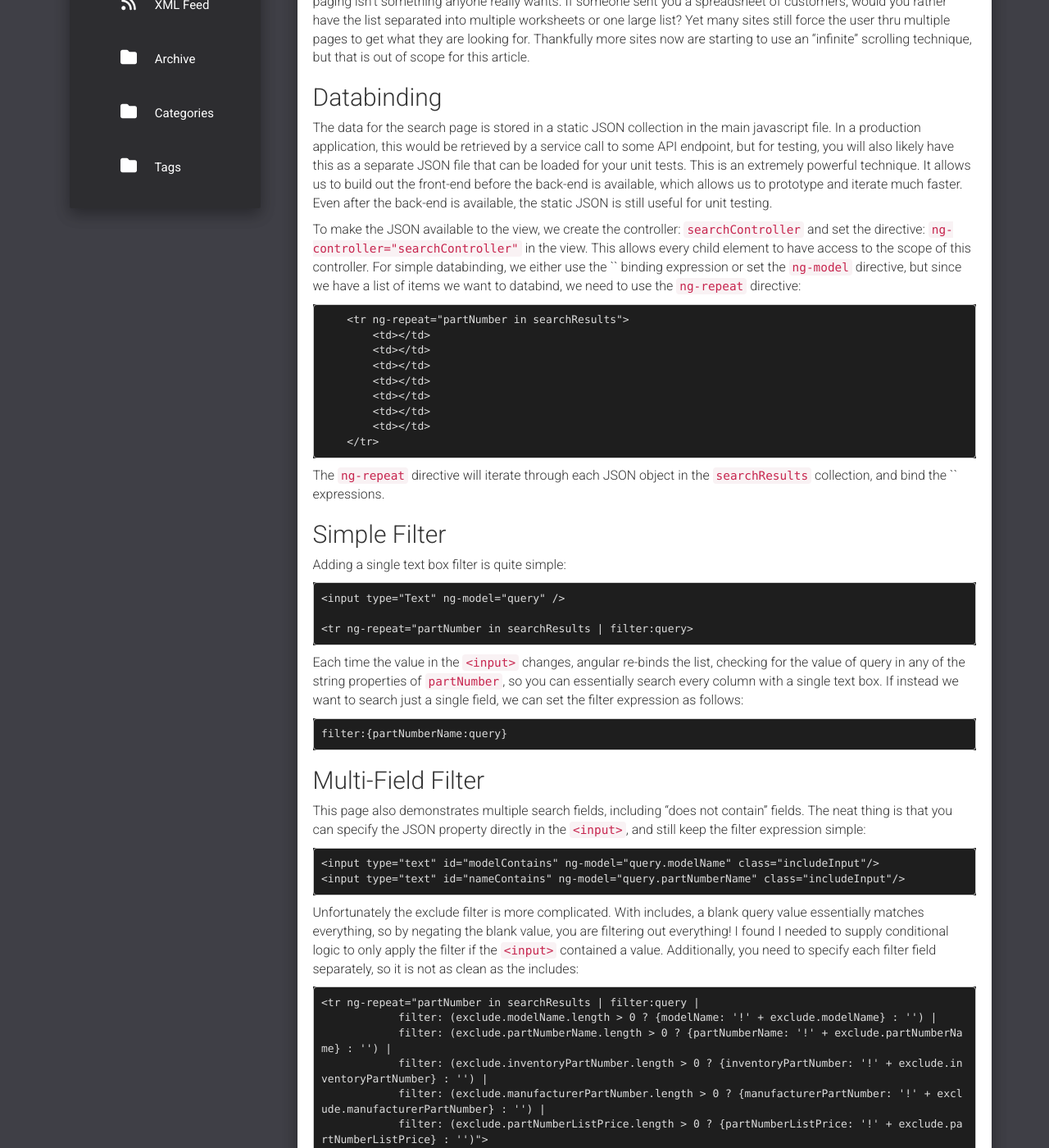
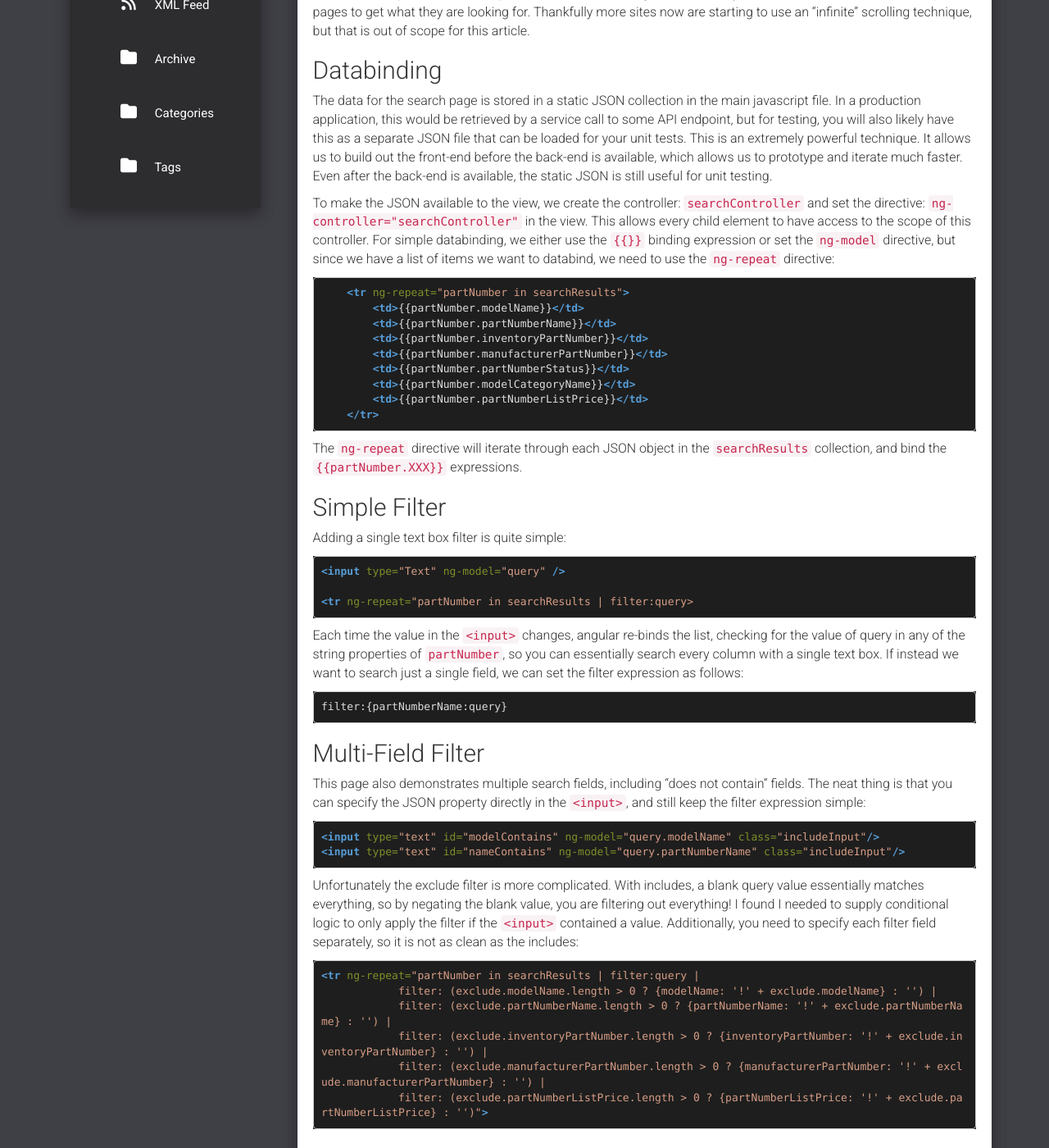
Before and after one commit to brianvp/brianvp.github.com, a Jekyll site: the page built from _posts/2016-06-14-AngularJS-Search-Page.md, in a window 1280 px wide and 1400 px high, scrolled down 606 px. Shown: the whole window at 82% size. Built offline with Jekyll 4.4.1, drawn with Linux system fonts in a browser that asks for light colours; nearby versions of some CDN libraries; comment, search, counter and statistics services are not loaded; some of the changed text lies outside the part shown.

Commit message:
fix post

````diff
--- a/_posts/2016-06-14-AngularJS-Search-Page.md
+++ b/_posts/2016-06-14-AngularJS-Search-Page.md
@@ -30,9 +29,10 @@
 
 The data for the search page is stored in a static JSON collection in the main javascript file.  In a production application, this would be retrieved by a service call to some API endpoint, but for testing, you will also likely have this as a separate JSON file that can be loaded for your unit tests.  This is an extremely powerful technique.  It allows us to build out the front-end before the back-end is available, which allows us to prototype and iterate much faster.  Even after the back-end is available, the static JSON is still useful for unit testing.
 
-To make the JSON available to the view, we create the controller: `searchController` and set the directive: `ng-controller="searchController"` in the view. This allows every child element to have access to the scope of this controller.  For simple databinding, we either use the `{{}}` binding expression or set the `ng-model` directive, but since we have a list of items we want to databind, we need to use the `ng-repeat` directive:
+To make the JSON available to the view, we create the controller: `searchController` and set the directive: `ng-controller="searchController"` in the view. This allows every child element to have access to the scope of this controller.  For simple databinding, we either use the {% raw %}`{{}}`{% endraw %} binding expression or set the `ng-model` directive, but since we have a list of items we want to databind, we need to use the `ng-repeat` directive:
 
-```
+{% raw %}
+```html
     <tr ng-repeat="partNumber in searchResults">
         <td>{{partNumber.modelName}}</td>
         <td>{{partNumber.partNumberName}}</td>
@@ -43,14 +43,15 @@
         <td>{{partNumber.partNumberListPrice}}</td>
     </tr>
 ```
+{% endraw %}
 
-The `ng-repeat` directive will iterate through each JSON object in the `searchResults` collection, and bind the `{{partNumber.XXX}}` expressions.
+The `ng-repeat` directive will iterate through each JSON object in the `searchResults` collection, and bind the {% raw %}`{{partNumber.XXX}}`{% endraw %} expressions.
 
 ## Simple Filter
 
 Adding a single text box filter is quite simple:
 
-```
+```html
 <input type="Text" ng-model="query" />
 
 <tr ng-repeat="partNumber in searchResults | filter:query>
@@ -58,7 +59,7 @@
 
 Each time the value in the `<input>` changes, angular re-binds the list, checking for the value of query in any of the string properties of `partNumber`, so you can essentially search every column with a single text box.  If instead we want to search just a single field, we can set the filter expression as follows:
 
-```
+```html
 filter:{partNumberName:query}
 ```
 
@@ -66,14 +67,14 @@
 
 This page also demonstrates multiple search fields, including "does not contain" fields.   The neat thing is that you can specify the JSON property directly in the `<input>`, and still keep the filter expression simple:
 
-```
+```html
 <input type="text" id="modelContains" ng-model="query.modelName" class="includeInput"/>
 <input type="text" id="nameContains" ng-model="query.partNumberName" class="includeInput"/>
 ```
 
 Unfortunately the exclude filter is more complicated.  With includes, a blank query value essentially matches everything, so by negating the blank value, you are filtering out everything! I found I needed to supply conditional logic to only apply the filter if the `<input>` contained a value.   Additionally, you need to specify each filter field separately, so it is not as clean as the includes:
 
-```
+```html
 <tr ng-repeat="partNumber in searchResults | filter:query |
             filter: (exclude.modelName.length > 0 ? {modelName: '!' + exclude.modelName} : '') |
             filter: (exclude.partNumberName.length > 0 ? {partNumberName: '!' + exclude.partNumberName} : '') |
@@ -92,7 +93,7 @@
 
 1. User changes search mode by clicking on link: `<a href="#" ng-click="toggleSearch('advancedSearch')">Advanced Search</a>`
 2. `searchController` updates the current searchMode, which corresponds to the CSS class name to activate:
-```
+```javascript
 $scope.toggleSearch = function(searchMode) {
          $scope.searchMode = searchMode;
          $scope.query = '';
@@ -100,7 +101,7 @@
      }
 ```
 3. The three main view elements: `searchHeader`, `searchFilter`, `searchResults` have an `ng-class` directive, which can apply a CSS class.  When `$scope.searchMode` changes, the classes for all three will be updated.   Here is what the classes look like for the `searchResults`.  In basic mode, this div takes up the full row from left to right, but when `advancedSearch` is active, we need to shift the div over
-```
+```javascript
 .searchResults.advancedSearch {
   margin-left:250px;
 }
````
Also changed, not shown: other parts of _posts/2016-06-14-AngularJS-Search-Page.md (+0 -1 lines).
